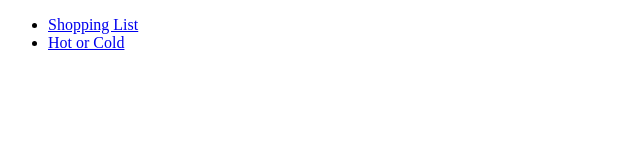
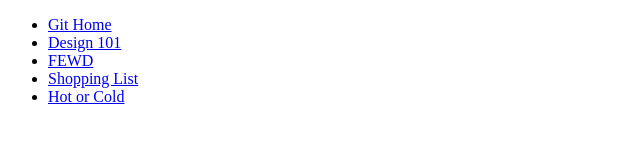
Before and after one commit to mythinkful/home, a plain HTML site: page index.html in a window 1280 px wide. Shown: the whole page, without its empty margins (0-640 px from the left). Drawn offline with Linux system fonts and the light colour scheme.

Commit message:
Update index.html

```diff
--- a/index.html
+++ b/index.html
@@ -8,6 +8,9 @@
 <body>
 	<ul>
 
+		<li><a href="https://mythinkful.github.io/home/">Git Home</a></li>
+		<li><a href="https://mythinkful.github.io/Design101/">Design 101</a></li>
+		<li><a href="https://mythinkful.github.io/fewd/">FEWD</a></li>
 		<li><a href="http://mythinkful.github.io/shoppinglist/">Shopping List</a></li>
 		<li><a href="http://mythinkful.github.io/hotorcold/">Hot or Cold</a></li>
 	</ul>
```
